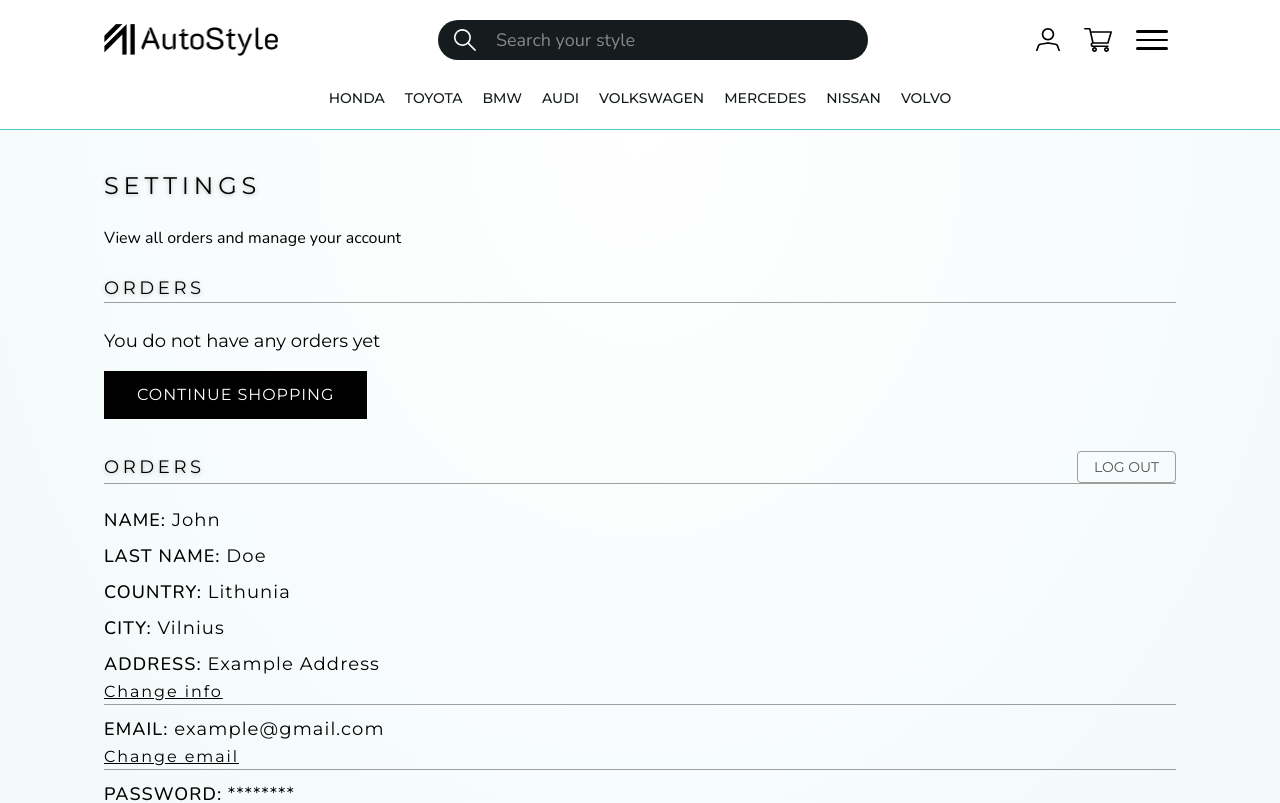
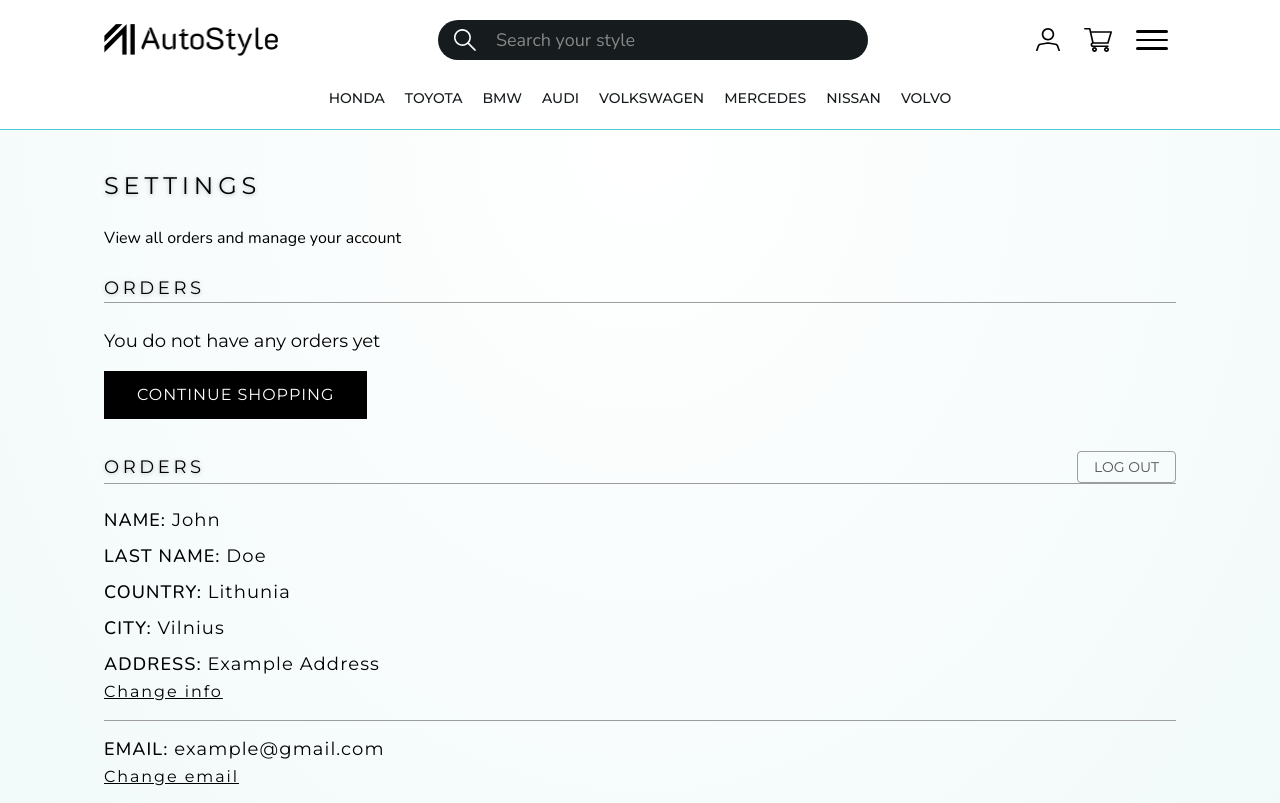
Before and after one commit to SAudrius/Autostyle, a Next.js app: page /account in a window 1280 px wide. Shown: the top 803 px of the page. Built offline with nearby package versions, Linux system fonts and the light colour scheme.

Commit message:
fix(css): margin gap between lines

```diff
--- a/src/app/(protected)/account/_components/AccountInfo/index.tsx
+++ b/src/app/(protected)/account/_components/AccountInfo/index.tsx
@@ -22,7 +22,7 @@ export const AccountInfo = () => {
         value="Example Address"
         infoValues={"values"}
       />
-      <Line />
+      <Line className="mb-4 mt-4" />
       <UserInfoField
         className="mt-3"
         field="Email"
@@ -30,7 +30,7 @@ export const AccountInfo = () => {
         linkLabel="Change email"
         linkHref="/change-email"
       />
-      <Line />
+      <Line className="mb-4 mt-4" />
       <UserInfoField
         className="mt-3"
         field="Password"
```
